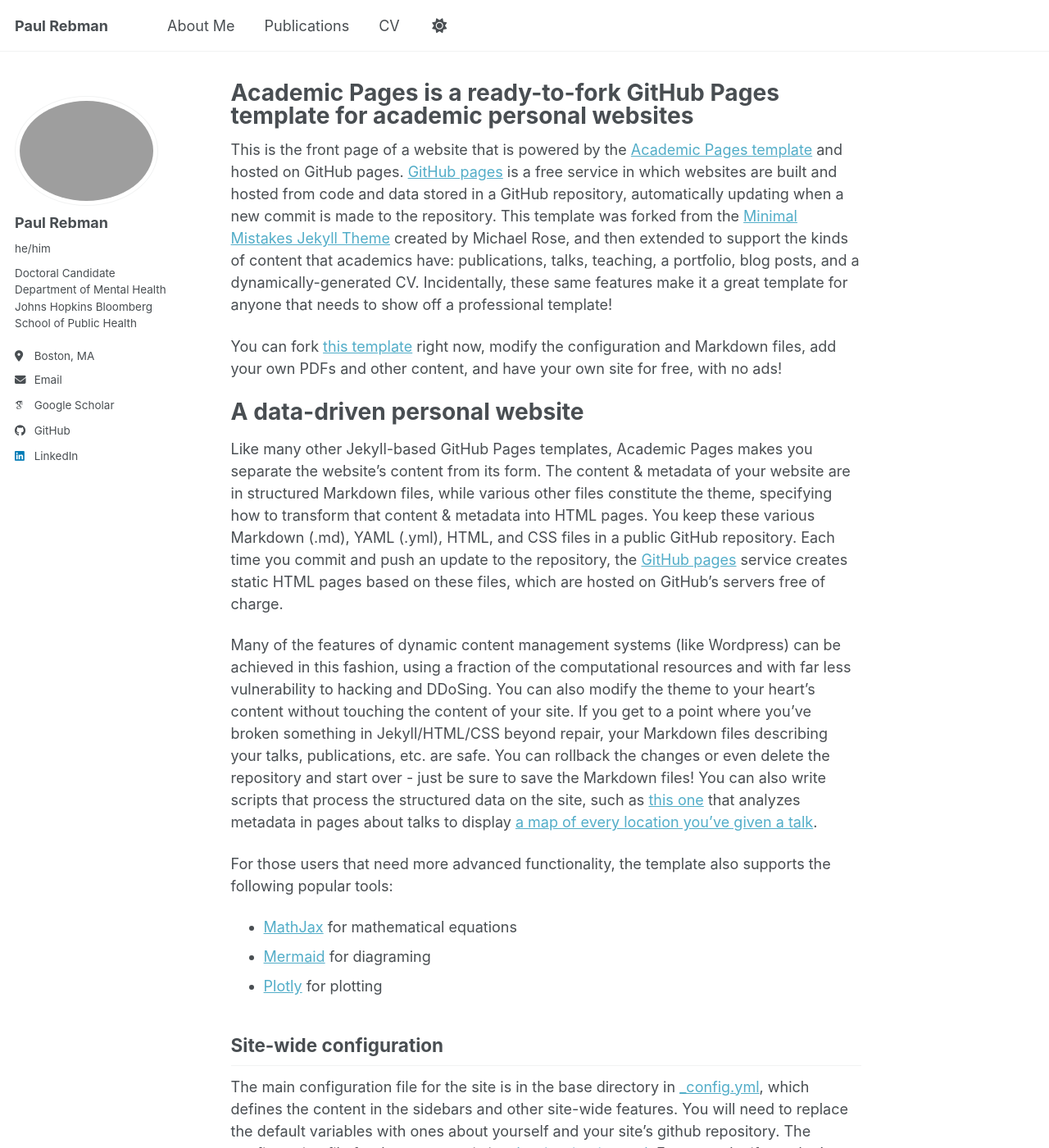
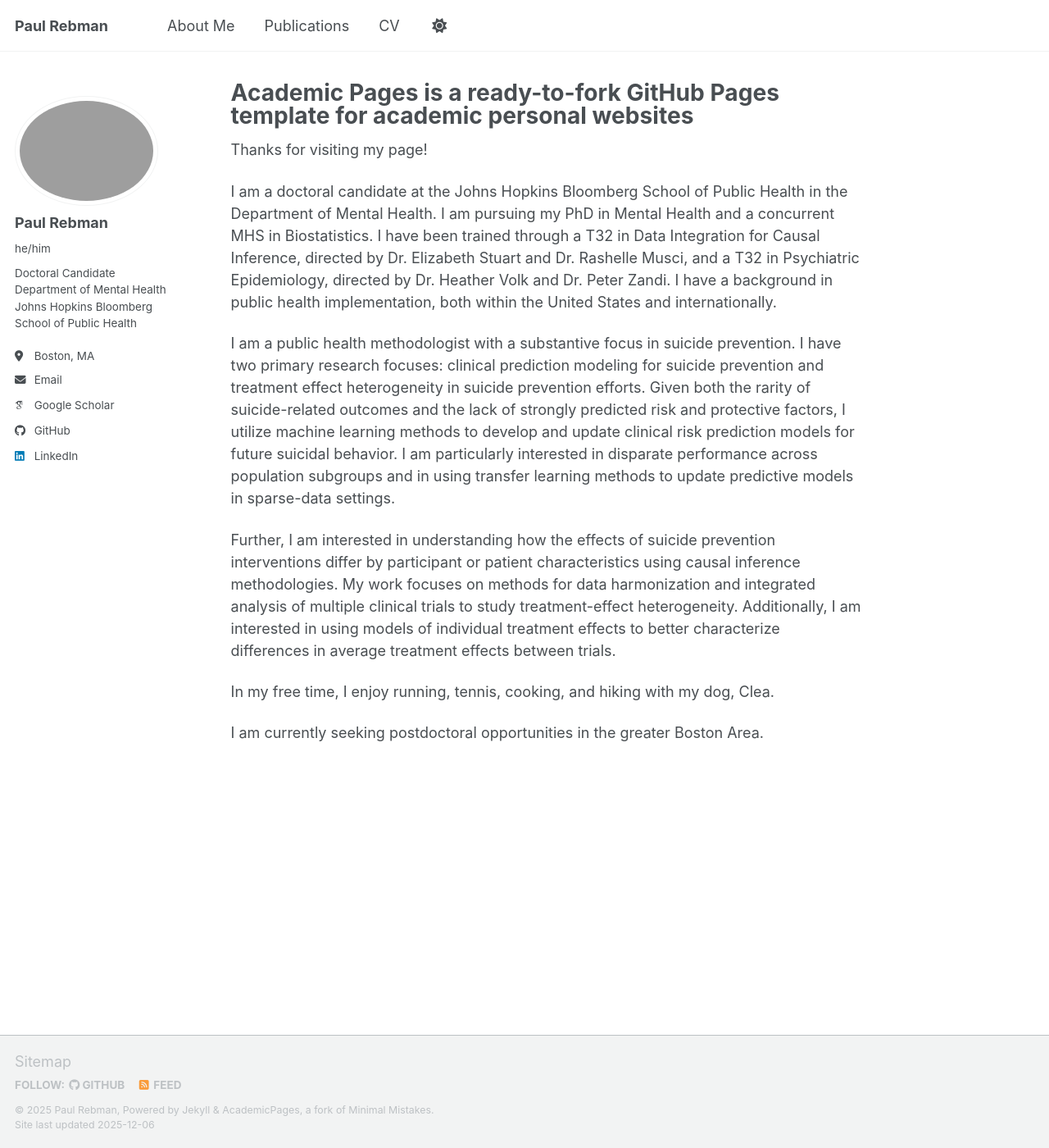
Before and after one commit to paul-rebman/paul-rebman.github.io, a Jekyll site: the page built from _pages/about.md, in a window 1280 px wide and 1400 px high. Shown: the whole window at 82% size. Built offline with Jekyll 4.4.1, drawn with Linux system fonts in a browser that asks for light colours; some web fonts are replaced; a script bundle is joined from its source files by our own code; library files that are not in the unit come from our copies; some of the changed text lies outside the part shown.

Commit message:
Update about.md

```diff
--- a/_pages/about.md
+++ b/_pages/about.md
@@ -7,42 +7,14 @@ redirect_from:
   - /about.html
 ---
 
-This is the front page of a website that is powered by the [Academic Pages template](https://github.com/academicpages/academicpages.github.io) and hosted on GitHub pages. [GitHub pages](https://pages.github.com) is a free service in which websites are built and hosted from code and data stored in a GitHub repository, automatically updating when a new commit is made to the repository. This template was forked from the [Minimal Mistakes Jekyll Theme](https://mmistakes.github.io/minimal-mistakes/) created by Michael Rose, and then extended to support the kinds of content that academics have: publications, talks, teaching, a portfolio, blog posts, and a dynamically-generated CV. Incidentally, these same features make it a great template for anyone that needs to show off a professional template!
+Thanks for visiting my page!
 
- You can fork [this template](https://github.com/academicpages/academicpages.github.io) right now, modify the configuration and Markdown files, add your own PDFs and other content, and have your own site for free, with no ads!
+I am a doctoral candidate at the Johns Hopkins Bloomberg School of Public Health in the Department of Mental Health. I am pursuing my PhD in Mental Health and a concurrent MHS in Biostatistics. I have been trained through a T32 in Data Integration for Causal Inference, directed by Dr. Elizabeth Stuart and Dr. Rashelle Musci, and a T32 in Psychiatric Epidemiology, directed by Dr. Heather Volk and Dr. Peter Zandi. I have a background in public health implementation, both within the United States and internationally.
 
-A data-driven personal website
-======
-Like many other Jekyll-based GitHub Pages templates, Academic Pages makes you separate the website's content from its form. The content & metadata of your website are in structured Markdown files, while various other files constitute the theme, specifying how to transform that content & metadata into HTML pages. You keep these various Markdown (.md), YAML (.yml), HTML, and CSS files in a public GitHub repository. Each time you commit and push an update to the repository, the [GitHub pages](https://pages.github.com/) service creates static HTML pages based on these files, which are hosted on GitHub's servers free of charge.
+I am a public health methodologist with a substantive focus in suicide prevention. I have two primary research focuses: clinical prediction modeling for suicide prevention and treatment effect heterogeneity in suicide prevention efforts. Given both the rarity of suicide-related outcomes and the lack of strongly predicted risk and protective factors, I utilize machine learning methods to develop and update clinical risk prediction models for future suicidal behavior. I am particularly interested in disparate performance across population subgroups and in using transfer learning methods to update predictive models in sparse-data settings.
 
-Many of the features of dynamic content management systems (like Wordpress) can be achieved in this fashion, using a fraction of the computational resources and with far less vulnerability to hacking and DDoSing. You can also modify the theme to your heart's content without touching the content of your site. If you get to a point where you've broken something in Jekyll/HTML/CSS beyond repair, your Markdown files describing your talks, publications, etc. are safe. You can rollback the changes or even delete the repository and start over - just be sure to save the Markdown files! You can also write scripts that process the structured data on the site, such as [this one](https://github.com/academicpages/academicpages.github.io/blob/master/talkmap.ipynb) that analyzes metadata in pages about talks to display [a map of every location you've given a talk](https://academicpages.github.io/talkmap.html).
+Further, I am interested in understanding how the effects of suicide prevention interventions differ by participant or patient characteristics using causal inference methodologies. My work focuses on methods for data harmonization and integrated analysis of multiple clinical trials to study treatment-effect heterogeneity. Additionally, I am interested in using models of individual treatment effects to better characterize differences in average treatment effects between trials.
 
-For those users that need more advanced functionality, the template also supports the following popular tools:
-- [MathJax](https://www.mathjax.org/) for mathematical equations
-- [Mermaid](https://mermaid.js.org/) for diagraming
-- [Plotly](https://plotly.com/javascript/) for plotting
+In my free time, I enjoy running, tennis, cooking, and hiking with my dog, Clea.
 
-
-Site-wide configuration
-------
-The main configuration file for the site is in the base directory in [_config.yml](https://github.com/academicpages/academicpages.github.io/blob/master/_config.yml), which defines the content in the sidebars and other site-wide features. You will need to replace the default variables with ones about yourself and your site's github repository. The configuration file for the top menu is in [_data/navigation.yml](https://github.com/academicpages/academicpages.github.io/blob/master/_data/navigation.yml). For example, if you don't have a portfolio or blog posts, you can remove those items from that navigation.yml file to remove them from the header.
-
-Create content & metadata
-------
-For site content, there is one Markdown file for each type of content, which are stored in directories like _publications, _talks, _posts, _teaching, or _pages. For example, each talk is a Markdown file in the [_talks directory](https://github.com/academicpages/academicpages.github.io/tree/master/_talks). At the top of each Markdown file is structured data in YAML about the talk, which the theme will parse to do lots of cool stuff. The same structured data about a talk is used to generate the list of talks on the [Talks page](https://academicpages.github.io/talks), each [individual page](https://academicpages.github.io/talks/2012-03-01-talk-1) for specific talks, the talks section for the [CV page](https://academicpages.github.io/cv), and the [map of places you've given a talk](https://academicpages.github.io/talkmap.html) (if you run this [python file](https://github.com/academicpages/academicpages.github.io/blob/master/talkmap.py) or [Jupyter notebook](https://github.com/academicpages/academicpages.github.io/blob/master/talkmap.ipynb), which creates the HTML for the map based on the contents of the _talks directory).
-
-**Markdown generator**
-
-The repository includes [a set of Jupyter notebooks](https://github.com/academicpages/academicpages.github.io/tree/master/markdown_generator
-) that converts a CSV containing structured data about talks or presentations into individual Markdown files that will be properly formatted for the Academic Pages template. The sample CSVs in that directory are the ones I used to create my own personal website at stuartgeiger.com. My usual workflow is that I keep a spreadsheet of my publications and talks, then run the code in these notebooks to generate the Markdown files, then commit and push them to the GitHub repository.
-
-How to edit your site's GitHub repository
-------
-Many people use a git client to create files on their local computer and then push them to GitHub's servers. If you are not familiar with git, you can directly edit these configuration and Markdown files directly in the github.com interface. Navigate to a file (like [this one](https://github.com/academicpages/academicpages.github.io/blob/master/_talks/2012-03-01-talk-1.md) and click the pencil icon in the top right of the content preview (to the right of the "Raw | Blame | History" buttons). You can delete a file by clicking the trashcan icon to the right of the pencil icon. You can also create new files or upload files by navigating to a directory and clicking the "Create new file" or "Upload files" buttons.
-
-Example: editing a Markdown file for a talk
-![Editing a Markdown file for a talk](/images/editing-talk.png)
-
-For more info
-------
-More info about configuring Academic Pages can be found in [the guide](https://academicpages.github.io/markdown/), the [growing wiki](https://github.com/academicpages/academicpages.github.io/wiki), and you can always [ask a question on GitHub](https://github.com/academicpages/academicpages.github.io/discussions). The [guides for the Minimal Mistakes theme](https://mmistakes.github.io/minimal-mistakes/docs/configuration/) (which this theme was forked from) might also be helpful.
+I am currently seeking postdoctoral opportunities in the greater Boston Area.
```
